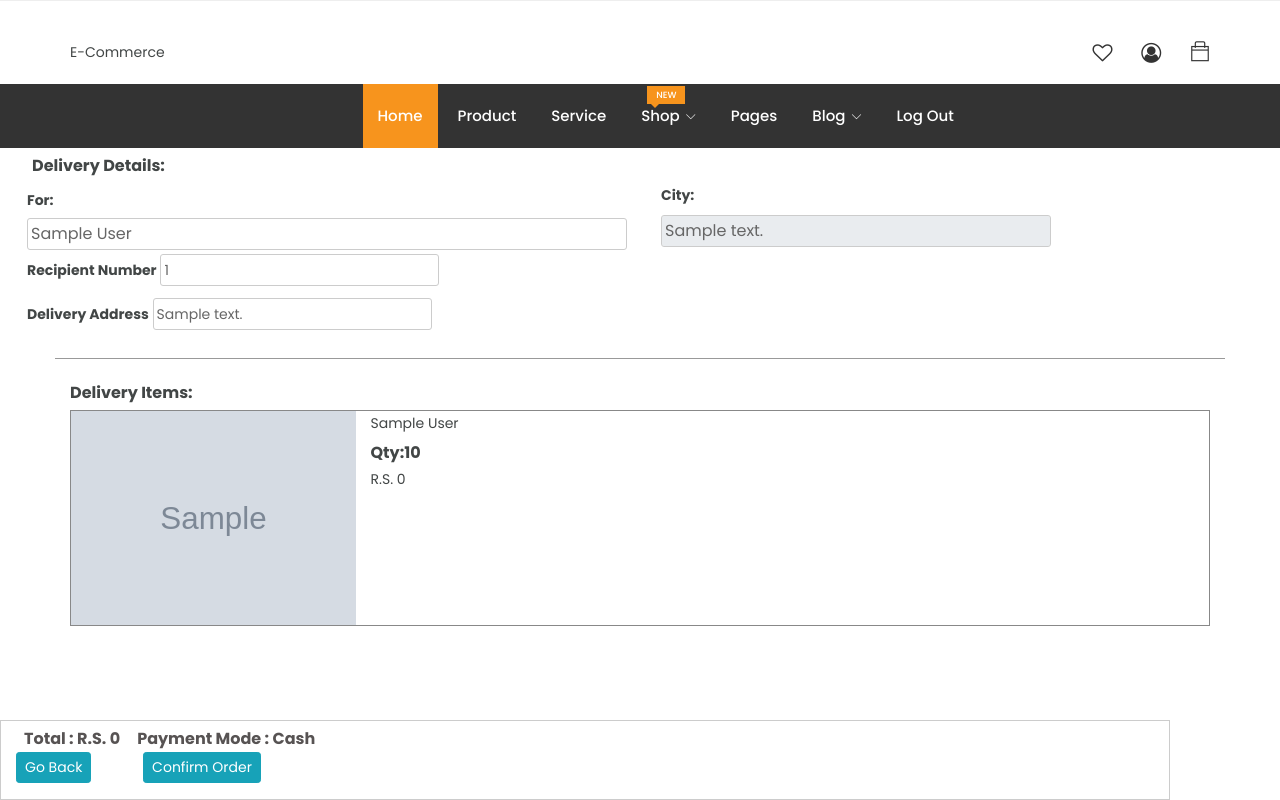
After one commit to sumit-subedi/Simple_Ecommerce, a Django app: page /confirmorder/ in a window 1280 px wide. The commit adds this page. Run offline with Django 3.2, Linux system fonts and the light colour scheme; a user stored in the database is signed in; tables that the repository leaves empty hold one stand-in row (values such as "Sample post"); grey boxes marked "Sample" are stand-in pictures; some libraries are stand-ins or nearby versions.

Commit message:
Completed Order Confirmation

```diff
--- a/accounts/models.py
+++ b/accounts/models.py
@@ -41,6 +41,9 @@ class CustomUserManager(BaseUserManager):
 class CustomUser(AbstractUser):
     username = None
     phone = models.IntegerField( unique=True, verbose_name='Phone Number', blank=False, help_text='Enter 10 digits phone number')
+    name = models.CharField(max_length=30)
+    address_city = models.CharField(max_length=30)
+    address_road = models.CharField(max_length=50)
 
     USERNAME_FIELD = 'phone'
     REQUIRED_FIELDS = []
--- a/templates/cart.html
+++ b/templates/cart.html
@@ -107,7 +107,7 @@
   });
   </script>
 
-  <div class="bottom">
+  <div class="bottom" style="background-color: white;">
     <div class="row">
       <div class="col-5 mt-2 ml-2">
         <h6>Total Sum
@@ -116,7 +116,8 @@
         </h6>
       </div>
       <div class="col m-2">
-        <button class="btn " style="background-color:rgba(43, 9, 231, 0.801)"> Place Order</button>
+        <a  href="{% url 'confirmorder' %}" ><button class="btn" style="background-color:rgba(43, 9, 231, 0.801)">
+          Place Order</button></a>
 
       </div>
     </div>
--- /dev/null
+++ b/templates/confirmorder.html
@@ -0,0 +1,70 @@
+{% extends 'base.html' %}
+
+{% block content %}
+
+<style>
+    .bottom{
+    position: fixed;
+    bottom: 0;
+    height: 80px;
+    width: 100%;
+    margin: 0 -8px;
+    border : 1px solid #ccc;
+
+  }
+</style>
+<h6 class="ml-4">Delivery Details:</h6>
+    <form action="{% url 'confirmorder' %}" method="post" id="confirmform" class="form-group row mt-2 mb-4 ml-1 mr-0">
+        {% csrf_token %}
+<div class="col-6 mr-1 ">
+    <label for="" class="col-form-label"><b>For:</b></label>
+        <input type="text"  class="col-4 form-control" name="name" style="max-width: 100%;" value="{{request.user.name}}">
+</div>
+        <div class="col-4 mr-1">
+            <label for="" ><b> City: </b></label>
+            <input type="text" name="city" class="form-control" style="max-width: 100%;" value="{{request.user.address_city}}" readonly>
+
+        </div>
+        <br>
+        <div class="col-6 mt-1">
+            <label for=""> <b>Recipient Number </b></label>
+            <input type="number" name="phone" value="{{request.user}}">
+        </div>
+        <br>
+        <div class="col-7 mt-2">
+        <label for=""> <b>Delivery Address </b></label>
+        <input type="text" name="address" value="{{request.user.address_road}}">
+    </div>
+
+    </form>
+
+
+<div class="container mt-2 pt-4" style="margin-bottom: 80px; border-top: 1px solid #999;">
+    <h6 class="mb-2">Delivery Items:</h6>
+    {% for product in products %}
+    <div class="row mb-3 " id="item{{product.id}}" style="border: 1px solid #888; margin: 0; " >
+        <div class="col-3" style="padding: 0;">
+            <img src='/media/{{product.item.thumbnail}}' height="" alt='Imagfe not found'>
+        </div>
+        <div class="col-7">
+            <div class="max-length mb-2" >{{product.item}}</div>
+            <h6 class="mb-1">Qty:{{product.quantity}}</h6>
+              <span>R.S. <script>document.write(parseInt({{product.item.with_discount_price}}) * parseInt({{product.quantity}}))</script>  &nbsp;</span>
+
+        </div>
+    </div>
+    {% endfor %}
+</div>
+
+<div class="bottom container" style="background-color: white;">
+
+    <h6 class="mt-2 ml-2" style="color: rgb(87, 83, 83);"> <span>Total : R.S. {{sum}}</span> &nbsp; &nbsp;
+        <span>Payment Mode : Cash</span></h6>
+        <button class=" btn-info mt-1 btn-sm mr-4"><a href="{% url 'cart' %}">Go Back</a></button>
+        <button class=" btn-info mt-1 ml-4 btn-sm" type="submit" form="confirmform" >Confirm Order</button>
+
+
+</div>
+
+
+{% endblock %}
--- a/users/models.py
+++ b/users/models.py
@@ -122,3 +122,32 @@ class Cart(models.Model):
 
     class Meta:
         unique_together = ('user', 'item',)
+
+
+class order(models.Model):
+
+    user = models.ForeignKey(User, on_delete=models.CASCADE)
+    order_id = models.AutoField(primary_key=True)
+    order_date = models.DateField(auto_now_add=True)
+    order_address = models.CharField(max_length=50)
+    delivery_name = models.CharField(max_length=50)
+    delivery_phone = models.IntegerField()
+    delivered = models.BooleanField(default = False)
+    out_for_delivery = models.BooleanField(default = False)
+
+    def __str__(self):
+        return str(self.order_id)
+
+
+
+class temp_order(order):
+    class Meta:
+        proxy = True
+
+
+class ordered_item(models.Model):
+    order = models.ForeignKey(order, on_delete=models.CASCADE)
+    item = models.ForeignKey(Product, null=True, on_delete=models.SET_NULL)
+    itemname = models.CharField(max_length=100)
+    quantity = models.IntegerField()
+    price = models.IntegerField()
--- a/users/urls.py
+++ b/users/urls.py
@@ -4,7 +4,7 @@ from accounts import views
 # import django.contrib.auth.urls as auth_views
 
 
-from .views import index, search, product_details, addtocart, cart
+from .views import index, search, product_details, addtocart, cart, confirmOrder
 
 urlpatterns = [
 # path('login/', auth_views.login, {'template_name': 'login.html'}, name='login'),
@@ -18,5 +18,6 @@ path('product-details/<pk>/', product_details, name='product-details' ),
 
 path('addtocart/<pk>', addtocart, name='addtocart'),
 path('register/', views.register, name='register'),
-path('details/', views.details, name='userdetails')
+# path('details/', views.details, name='userdetails')
+path('confirmorder/', confirmOrder, name='confirmorder'),
 ]
--- a/users/views.py
+++ b/users/views.py
@@ -1,7 +1,7 @@
 from django.shortcuts import redirect, render
 from django.contrib.auth.decorators import login_required
 
-from .models import Cart, SliderImage, Category, Product
+from .models import Cart, SliderImage, Category, Product,  order, ordered_item
 from django.db.models import Q
 from django.core.paginator import Paginator
 from django.contrib import messages
@@ -94,3 +94,30 @@ def cart(request):
         'sum': sum
     }
     return render(request, 'cart.html', context)
+
+@login_required(login_url='/accounts/login')
+def confirmOrder(request):
+    if request.method == 'GET':
+        products = Cart.objects.filter(user = request.user)
+        sum = 0
+        if len(products) == 0:
+            messages.info(request,'Order cannot be placed')
+            return redirect( 'cart')
+        for product in products:
+            sum += (product.item.with_discount_price) * product.quantity
+        context = {
+            'products': products,
+            'sum' : sum
+        }
+        return render(request, 'confirmorder.html', context)
+    if request.method == 'POST':
+        cartitems = Cart.objects.filter(user = request.user)
+        orderobj = order(user = request.user, order_address = request.POST['address'],
+                    delivery_name = request.POST['name'], delivery_phone = request.POST['phone'])
+        orderobj.save()
+        for item in cartitems:
+            orderitem = ordered_item(order = orderobj, item = item.item,
+                        itemname = item.item.name, quantity = item.quantity, price = item.item.with_discount_price)
+            orderitem.save()
+            item.delete()
+        return redirect ('home')
```
Also changed, not shown: accounts/forms.py (+7 -7 lines), accounts/views.py (+1 -11 lines), users/admin.py (+26 -1 lines), accounts/migrations/0003_customuser_detail_filled.py (added), accounts/migrations/0004_auto_20211119_1101.py (added), users/migrations/0002_order_ordered_item_temp_order.py (added), users/migrations/0003_auto_20211123_1520.py (added), users/migrations/0004_auto_20211123_1521.py (added), users/migrations/0005_auto_20211124_1558.py (added).
